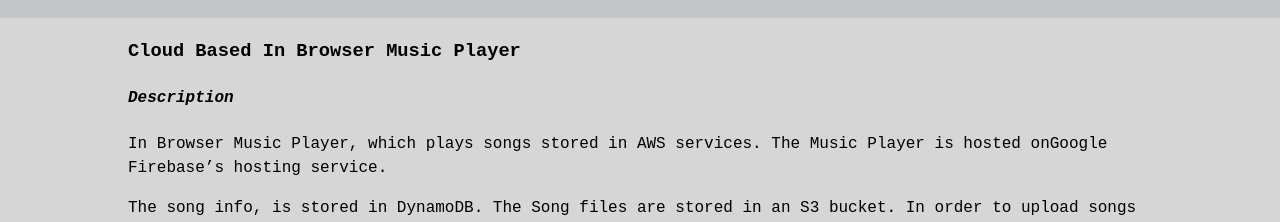
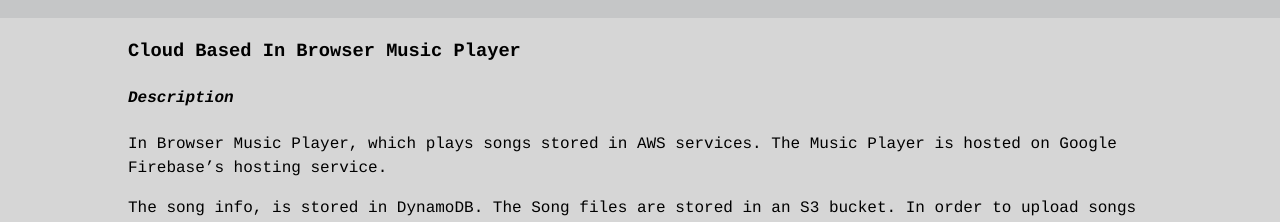
Before and after one commit to sergei-p/personal-website, a React (Create React App) app: page / in a window 1280 px wide. Shown: the part 2144-2366 px from the top of the page. Built offline with nearby package versions, Linux system fonts and the light colour scheme.

Commit message:
Changed font and fixed some spelling

```diff
--- a/src/components/Projects.js
+++ b/src/components/Projects.js
@@ -33,7 +33,7 @@
                 <h3>Cloud Based In Browser Music Player</h3>
                 <h4>Description</h4>
                   <p>
-                    In Browser Music Player, which plays songs stored in AWS services.  The Music Player is hosted onGoogle Firebase’s hosting service.
+                    In Browser Music Player, which plays songs stored in AWS services.  The Music Player is hosted on Google Firebase’s hosting service.
                   </p>
                   <p>
                     The song info, is stored in DynamoDB. The Song files are stored in an S3 bucket.  In order to upload songs andtheir info to S3 and
--- a/src/scss/style.scss
+++ b/src/scss/style.scss
@@ -15,7 +15,7 @@
 
 body {
 
-  font-family: monospace, Courier, serif;
+  font-family: Courier, serif;
   background-color: $color1;
   margin: 0;
   padding: 0;
```
